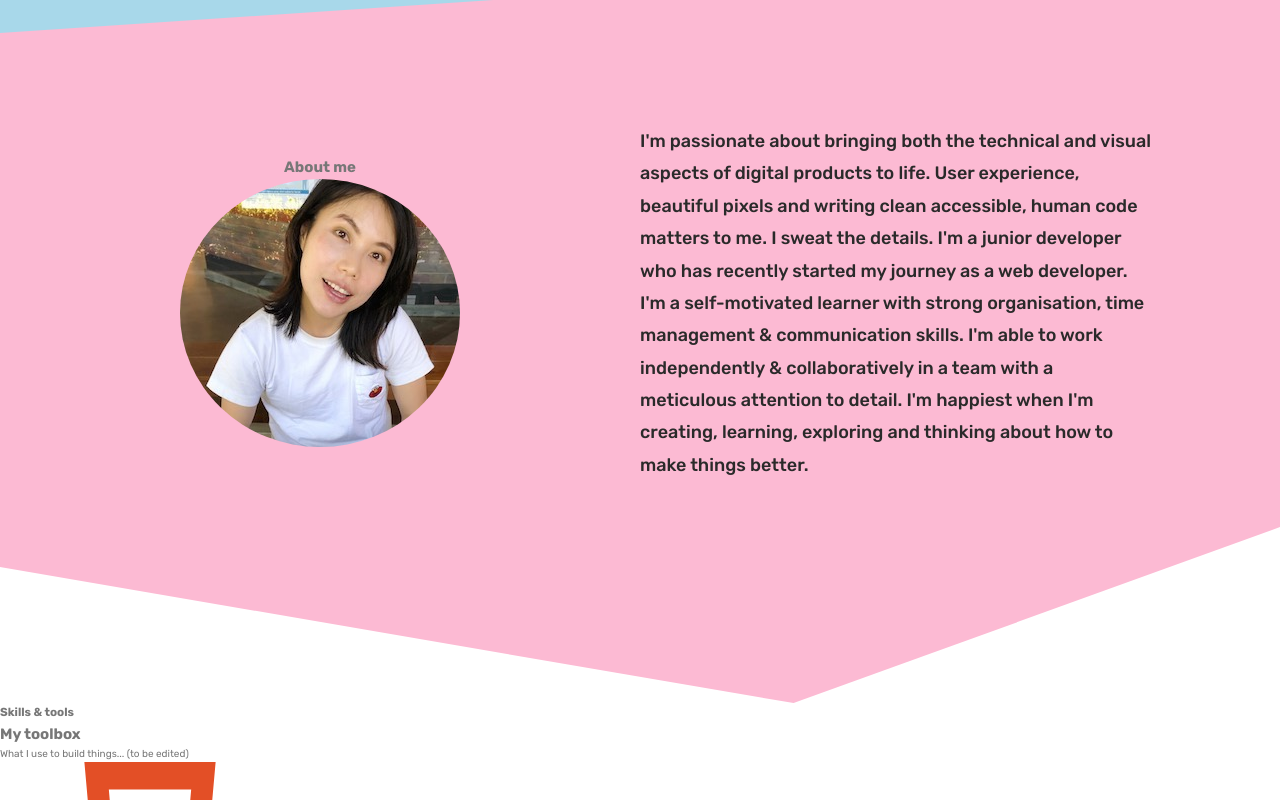
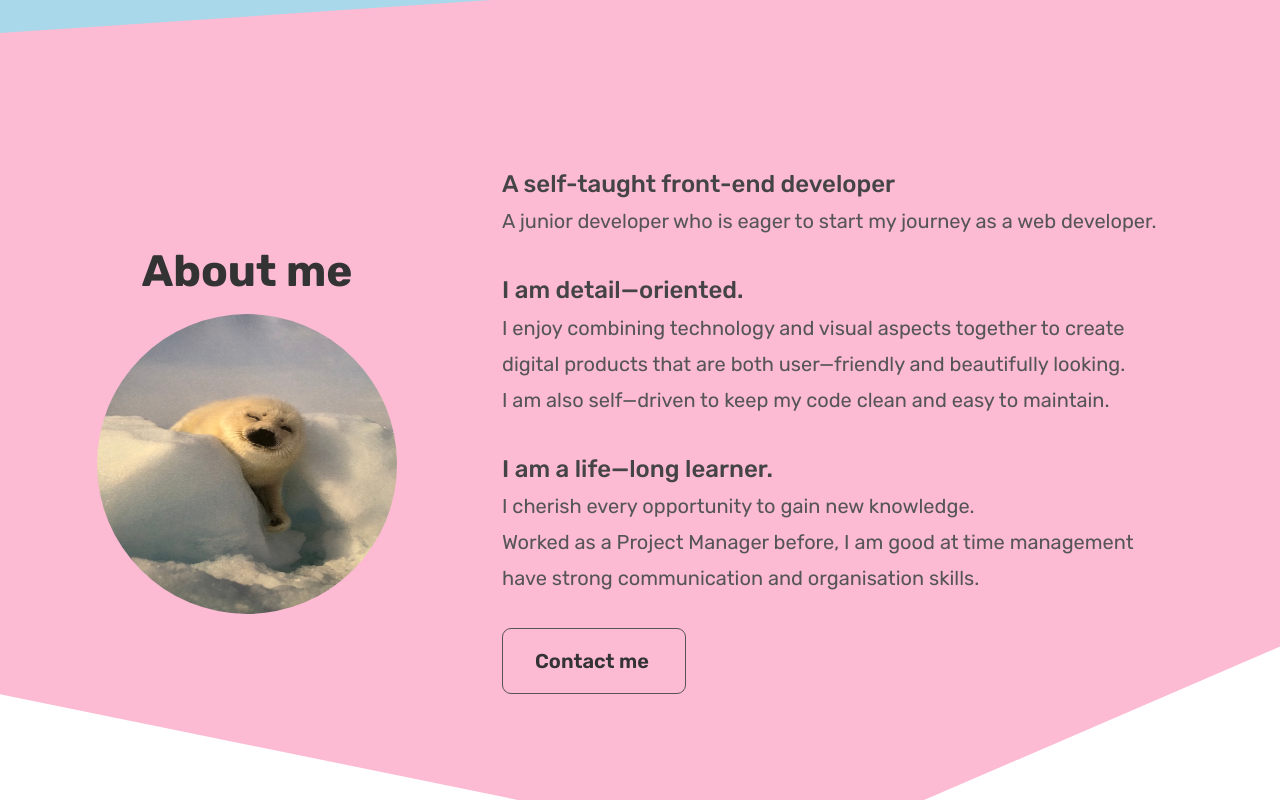
Before and after one commit to Effyz1228/My-personal-website, a website: page index.html in a window 1280 px wide. Shown: the part 620-1420 px from the top of the page. Drawn offline with Linux system fonts and the light colour scheme.

Commit message:
finish feature section

```diff
--- a/index.html
+++ b/index.html
@@ -48,29 +48,31 @@
         </section>
 
         <section class="section-about">
+            <div class="section-about__container">
                 <div class="section-about__left">
                     <h2 class="heading-secondary">About me</h2>
                     <figure class="section-about__img-box">
-                        <img src="img/Effy.JPG" alt="my avartar" class="section-about__avartar">
+                        <img src="img/temp.JPG" alt="my avartar" class="section-about__avartar">
                     </figure>
                 </div>
 
                 <div class="section-about__right">
+                    <p class="sub-heading">A self-taught front-end developer</p>
+                    <p class="section-about__paragraph">A junior developer who is eager to start my journey as a web developer.</p>
+                    <p class="sub-heading">I am detail&mdash;oriented.</p>
                     <p class="section-about__paragraph">
-                            I'm passionate about bringing both the technical and visual aspects of digital products to life. User experience, beautiful pixels and writing clean accessible, human code matters to me. I sweat the details.
-
-                            I'm a junior developer who has recently started my journey as a web developer.
-
-                            I'm a self-motivated learner with strong organisation, time management & communication skills.
-
-
-                            I'm able to work independently & collaboratively in a team with a meticulous attention to detail.
-
-                            I'm happiest when I'm creating, learning, exploring and thinking about how to make things better.
+                            I enjoy combining technology and visual aspects together to create digital products that are both user&mdash;friendly and beautifully looking.<br>
+                            I am also self&mdash;driven to keep my code clean and easy to maintain.
                     </p>
+                    <p class="sub-heading">I am a life&mdash;long learner.</p>
+                    <p class="section-about__paragraph">I cherish every opportunity to gain new knowledge.
+                            <br>
+                            Worked as a Project Manager before, I am good at time management have strong communication and organisation skills.
+                    </p>
+                    <a href="#" class="btn">Contact me</a>
                 </div>
 
-
+            </div>
             </section>
 
         <section class="section-skills">
--- a/sass/_base.scss
+++ b/sass/_base.scss
@@ -79,6 +79,30 @@ body {
     color: $color-grey-dark;
 }
 
+
+//buttons
+.btn,
+.btn:link,
+.btn:visited{
+    width: 18.4rem;
+    text-decoration: none;
+    font-size: 2rem;
+    font-weight: 600;
+    padding: 1.6rem 3.2rem;
+    display: inline-block;
+    border-radius: 9px;
+    border: 1px solid #555;
+    color: #333;
+    transition: all 0.2s;
+}
+
+.btn:hover,
+.btn:active{
+    box-shadow: 0 2.4rem 4.8rem rgba(0,0,0,.075);
+    transform: translateY(-2px);
+    color: #444;
+}
+
 // typography
 strong{
     font-weight: 800;
@@ -91,3 +115,16 @@ strong{
      color: #fff;
      font-weight: 700;
  }
+
+ .heading-secondary{
+    color: #333;
+    font-size: 4.4rem;
+    line-height: 1.2;
+    margin-bottom: 1.6rem;
+ }
+
+ .sub-heading{
+     color: #444;
+     font-size: 2.4rem;
+     font-weight: 500;
+ }
--- a/sass/_layout.scss
+++ b/sass/_layout.scss
@@ -14,7 +14,7 @@
 //****************
 //header:
 .section__hero{
-    z-index: 9999;
+    z-index: 99;
     position: relative;
     background-color: $color-blue;
     clip-path: polygon(0 0, 100% 0%, 100% 85%, 0% 100%);
@@ -34,14 +34,13 @@
         flex-direction: column;
         justify-content: center;
         flex: 1;
-
     }
 
     &__img-box{
         flex: 0 0 50%;
         padding: 3.2rem 0 9.6rem 0;
+    }
 
-    }
     &__img{
         width: 100%;
     }
@@ -53,35 +52,56 @@
     clip-path: polygon(100% 0, 100% 78%, 62% 100%, 0 83%, 0 0);
     background-color: $color-pink;
     margin-top: -13rem;
-    z-index: 5;
-    display: flex;
-    height: 100vh;
+    z-index: 88;
 
-
+    &__container{
+        max-width: 120rem;
+        margin: 0 auto;
+        padding: 0 3.2rem;
+        padding-top: 23rem;
+        padding-bottom: 13rem;
+        display: flex;
+        gap: 4.8rem;
+        justify-content: center;
+        align-items: center;
+    }
 
     &__left{
-        flex: 0 0 50%;
+        flex: 0 0 40%;
         display: flex;
         flex-direction: column;
+        justify-content: center;
         align-items: center;
-        justify-content: center;
+        max-width: 35rem;
     }
-    &__img-box{}
+
+    &__img-box{
+
+    }
     &__avartar{
         border-radius: 50%;
+        height: 30rem;
+        width: 30rem;
+        display: block;
     }
+
     &__right{
-        flex: 0 0 1;
-        align-self: center;
+        padding: 3.2rem;
+        flex: 1;
+        display: flex;
+        flex-direction: column;
         justify-content: center;
+
     }
     &__paragraph{
-        width: 80%;
-        color: $font-color-primary;
-        font-size: 1.8rem;
+        color: #555;
+        font-size: 2rem;
         line-height: 1.8;
-        font-weight: 500;
+        //font-weight: 500;
+    }
 
+    &__paragraph:not(:last-child){
+        margin-bottom: 3.2rem;
     }
 }
 
```
Also changed, not shown: img/temp.JPG (added), sass/main.css, 1 other file.
